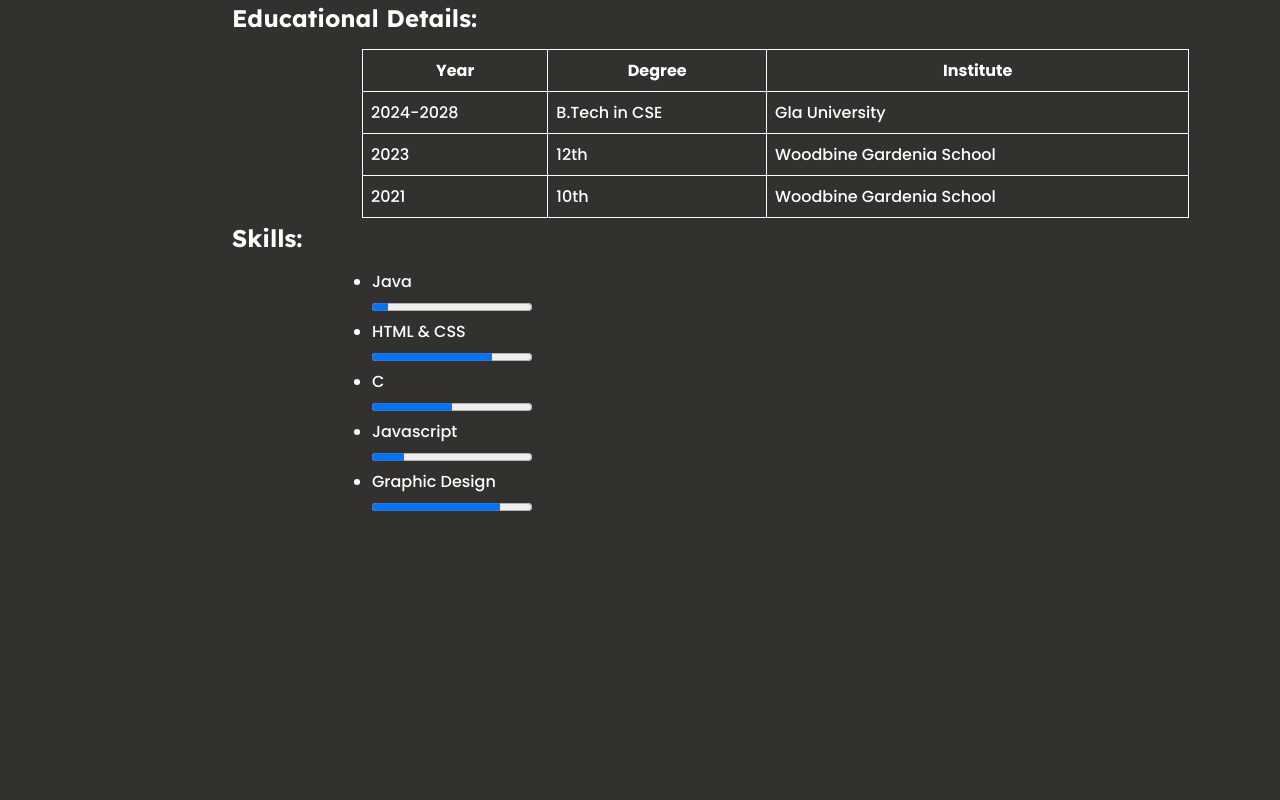
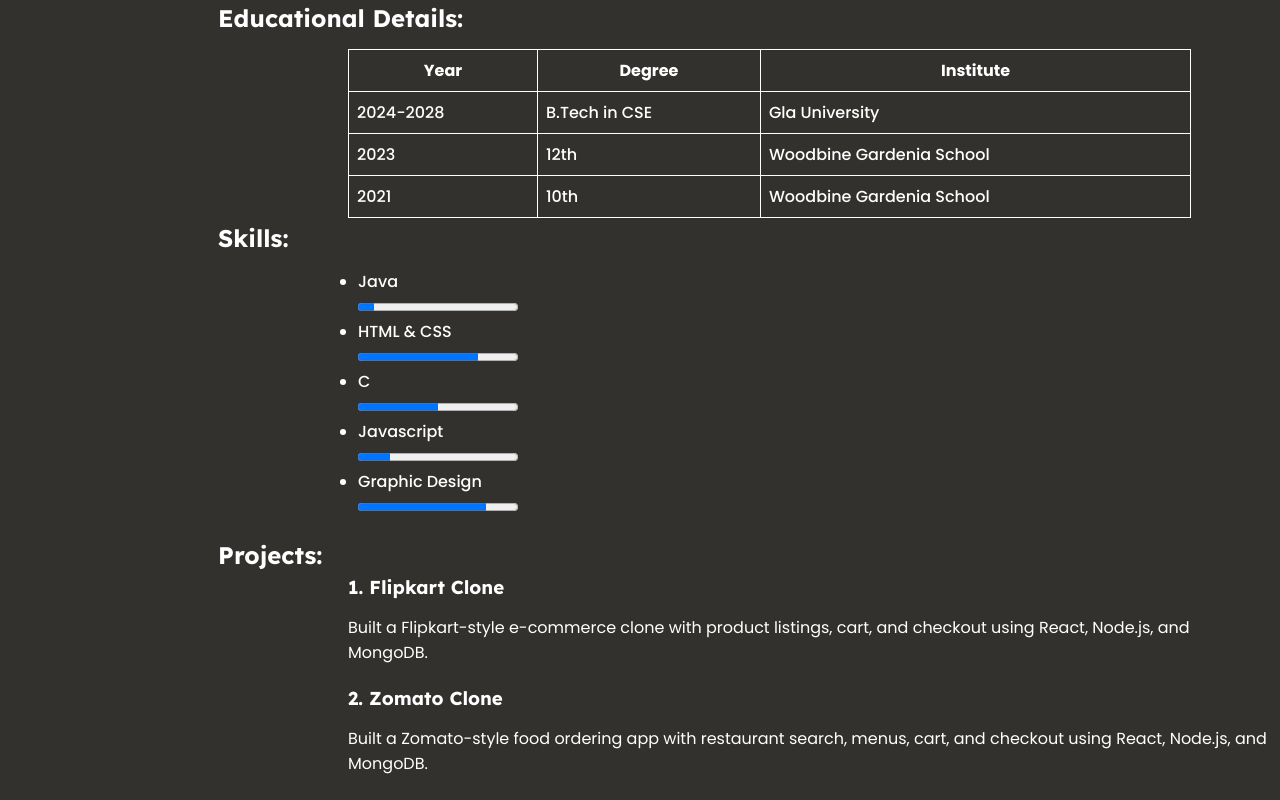
Before and after one commit to rahulagnihotri51/Frontend-assignment, a plain HTML site: page index.html in a window 1280 px wide. Shown: the part 493-1293 px from the top of the page. Before the commit the page ends 1036 px from the top, so only its background shows below. Drawn offline with Linux system fonts and the light colour scheme; a web font is replaced by a local one.

Commit message:
added the projects section

```diff
--- a/index.html
+++ b/index.html
@@ -71,6 +71,11 @@
       <progress value="80" max="100"></progress>
     </ul>
     </div>
+    <h2 style="font-family: Lexend, sans-serif; margin: 5px 0 0 0;">Projects:</h2>
+    <h3 style="font-family: Lexend, sans-serif; margin: 5px 0 0 0; margin-left: 130px;">1. Flipkart Clone</h3>
+    <p style="margin-left: 130px; font-family: Poppins, sans-serif; font-weight:400; font-size: medium;" >Built a Flipkart-style e-commerce clone with product listings, cart, and checkout using React, Node.js, and MongoDB.</p>
+    <h3 style="font-family: Lexend, sans-serif; margin: 5px 0 0 0; margin-left: 130px;">2. Zomato Clone</h3>
+    <p style="margin-left: 130px; font-family: Poppins, sans-serif; font-weight:400; font-size: medium;" >Built a Zomato-style food ordering app with restaurant search, menus, cart, and checkout using React, Node.js, and MongoDB.</p>
         </div>
     </div>
 </body>
```
